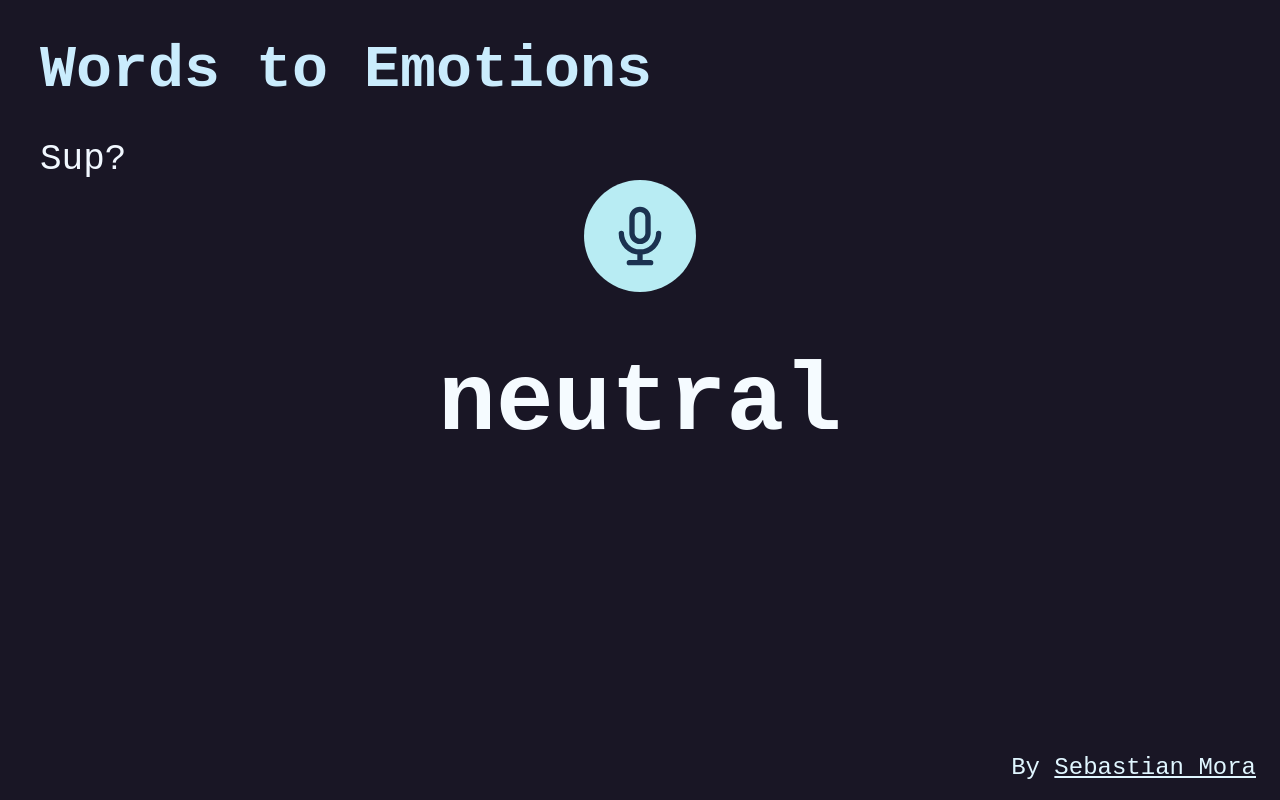
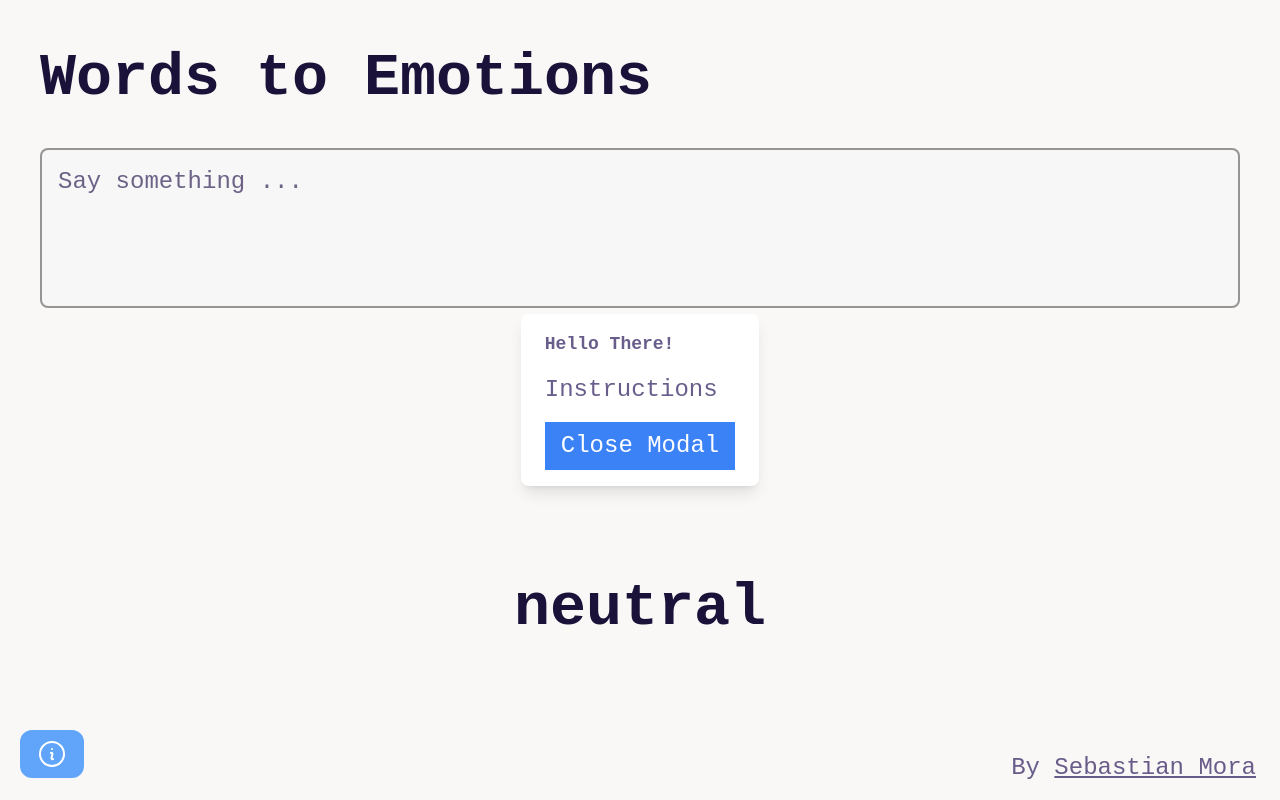
Before and after one commit to Bastian1110/Words2Emotions, a SvelteKit app: page / in a window 1280 px wide. Built offline with nearby package versions, Linux system fonts and the light colour scheme; no server answers.

Commit message:
Improved UI

```diff
--- /dev/null
+++ b/src/lib/Modal.svelte
@@ -0,0 +1,38 @@
+<script>
+	import { slide } from 'svelte/transition';
+
+	let isOpen = true;
+</script>
+
+<button class="px-4 py-2 bg-blue-400 text-white rounded-xl" on:click={() => (isOpen = !isOpen)}>
+	<svg
+		xmlns="http://www.w3.org/2000/svg"
+		fill="none"
+		viewBox="0 0 24 24"
+		stroke-width="1.5"
+		stroke="currentColor"
+		class="w-8 h-8"
+	>
+		<path
+			stroke-linecap="round"
+			stroke-linejoin="round"
+			d="M11.25 11.25l.041-.02a.75.75 0 011.063.852l-.708 2.836a.75.75 0 001.063.853l.041-.021M21 12a9 9 0 11-18 0 9 9 0 0118 0zm-9-3.75h.008v.008H12V8.25z"
+		/>
+	</svg>
+</button>
+
+<div
+	class="fixed inset-0 z-10 overflow-y-auto"
+	style="display: {isOpen ? 'block' : 'none'};"
+	transition:slide={{ duration: 1000 }}
+>
+	<div class="flex items-center justify-center min-h-screen">
+		<div class="bg-white rounded-lg shadow-lg px-6 py-4">
+			<h2 class="text-lg font-bold mb-4">Hello There!</h2>
+			<p class="mb-4">Instructions</p>
+			<button class="px-4 py-2 bg-blue-500 text-white" on:click={() => (isOpen = false)}
+				>Close Modal</button
+			>
+		</div>
+	</div>
+</div>
--- /dev/null
+++ b/src/lib/index.js
@@ -0,0 +1 @@
+export { default as Modal } from './Modal.svelte';
--- a/src/routes/+page.svelte
+++ b/src/routes/+page.svelte
@@ -3,23 +3,22 @@
 	//Importing the WASM generated in the rust code
 	import { onMount } from 'svelte';
 	import init, { EmotionRecognition } from 'text_emotions_rust';
-
 	//Creating the emotion detection model
 	let model;
 	onMount(async () => {
 		let wasm = await init();
 		model = EmotionRecognition.new();
 	});
-
 	let emotion;
 	//Helper for passing the input to the model
 	const predictEmotion = (input) => {
 		let result = model.predict(input);
 		emotion = result;
 	};
+	import { Modal } from '$lib';
 
 	let recognition;
-	let text = 'Sup?';
+	let text = 'Say something ...';
 	try {
 		const SpeechRecognition = window.SpeechRecognition || window.webkitSpeechRecognition;
 		recognition = new SpeechRecognition();
@@ -40,7 +39,7 @@
 		recognition.stop();
 		console.log('Recognition stoped');
 		predictEmotion(text);
-		myEffect(emotion);
+		myEffect(emotions);
 		return;
 	};
 
@@ -73,18 +72,27 @@
 	};
 </script>
 
-<h1 class="font-bold text-4xl md:text-6xl m-10 text-[rgb(202,236,253)]">Words to Emotions</h1>
-<div class="max-h-[25%] overflow-scroll text-4xl mx-10 text-[#f1f8ff]">
+<h1 class="font-bold text-4xl md:text-6xl mx-10 mt-12 mb-10 text-[rgb(27,18,57)]">
+	Words to Emotions
+</h1>
+<div
+	class="bg-[#f7f7f7] p-4 border-2 border-[#00000066] rounded-lg max-h-[10rem] h-[10rem] overflow-auto text-2xl mx-10 text-[rgba(79,68,112,0.83)] "
+>
 	<p>{text}</p>
 </div>
 
-<div class="grid place-items-center">
+<div class="grid place-items-center mt-14">
 	<button
 		on:mousedown={activateRecognition}
 		on:mouseup={deactivateRecognition}
-		class="trasnition duration-300 bg-[#b8ecf3] p-6 rounded-full hover:scale-110 hover:bg-[#6d6de9f7] active:bg-[#8b4afcf7]"
+		class="trasnition duration-300 bg-[#c6d2fa] p-6 rounded-full group active:scale-110 hover:bg-[#8e8eecf7] active:bg-[#c1a9ebf7]"
 	>
-		<svg class="h-16 w-16 text-[#1b3250]" fill="none" viewBox="0 0 24 24" stroke="currentColor">
+		<svg
+			class="transition duration-300 h-16 w-16 group-hover:text-[#d1e5ef] text-[#2e4360]"
+			fill="none"
+			viewBox="0 0 24 24"
+			stroke="currentColor"
+		>
 			<path
 				stroke-linecap="round"
 				stroke-linejoin="round"
@@ -95,11 +103,15 @@
 	</button>
 </div>
 
-<div class="grid place-items-center mt-[5%]">
-	<h1 bind:this={binding} class="text-[#f5fbff] text-6xl md:text-8xl font-bold word">neutral</h1>
+<div class="grid place-items-center mt-[8%]">
+	<h1 bind:this={binding} class="text-[rgb(27,18,57)] text-6xl md:text-6xl font-bold">neutral</h1>
 </div>
 
-<div class="text-[#e0f6ff] float-right text-2xl absolute bottom-4 right-6 ml-6">
+<div class="text-[rgba(74,61,115,0.83)] float-left text-2xl absolute bottom-0 left-0 ml-5 mb-5">
+	<Modal />
+</div>
+
+<div class="text-[rgba(74,61,115,0.83)] float-right text-2xl absolute bottom-4 right-6 ml-6">
 	By <a
 		class="underline"
 		target="_blank"
@@ -110,7 +122,7 @@
 
 <style lang="postcss">
 	:global(html) {
-		background: #120f1ef7;
+		background: #faf8f6;
 		font-family: 'Roboto-Mono', monospace;
 	}
 </style>
```
